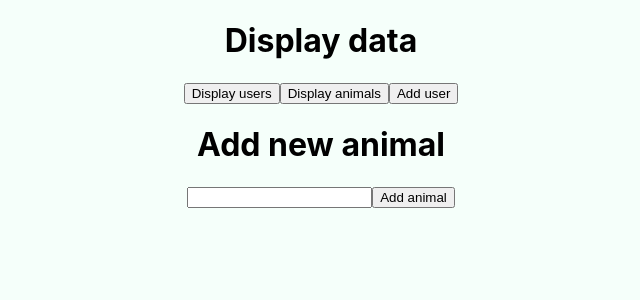
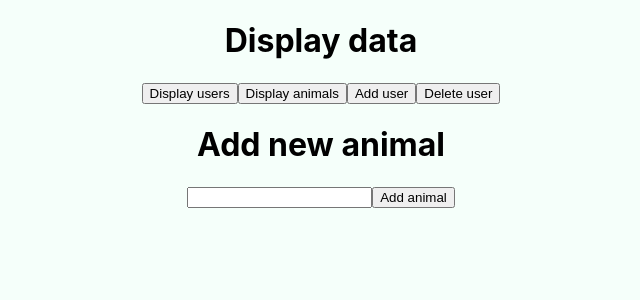
Before and after one commit to darkmatter999/express-with-react-app, a React (Create React App) app: page / in a window 1280 px wide. Shown: the top 300 px of the page, without its empty margins (319-959 px from the left). Built offline with nearby package versions, Linux system fonts and the light colour scheme.

Commit message:
DELETE Version 1 added

```diff
--- a/src/Components/Frontend/Frontend.js
+++ b/src/Components/Frontend/Frontend.js
@@ -9,6 +9,8 @@ class Frontend extends React.Component {
             displayUsers: false,
             displayAnimals: false,
             displayAddUser: false,
+            displayDeleteUser: false,
+            deleteInput: '',
             animalInput: '',
             userInput: ''
         }
@@ -22,7 +24,11 @@ class Frontend extends React.Component {
         this.addUser = this.addUser.bind(this);
         this.handleUserInputChange = this.handleUserInputChange.bind(this);
         this.displayAddUser = this.displayAddUser.bind(this);
-        this.toggleAddUserButton = this.toggleAddUserButton.bind(this)
+        this.toggleAddUserButton = this.toggleAddUserButton.bind(this);
+        this.toggleDeleteUserButton = this.toggleDeleteUserButton.bind(this);
+        this.deleteUser = this.deleteUser.bind(this);
+        this.handleDeleteUserChange = this.handleDeleteUserChange.bind(this);
+        this.displayDeleteUser = this.displayDeleteUser.bind(this)
     }
 
     toggleUsersButton() {
@@ -42,6 +48,17 @@ class Frontend extends React.Component {
             this.setState({displayAddUser: false})
         }
     }
+
+
+    toggleDeleteUserButton() {
+        if (this.state.displayDeleteUser === false) {
+            this.props.displayUsers()
+            this.setState({displayDeleteUser: true})
+        } else if (this.state.displayDeleteUser === true) {
+            this.setState({displayDeleteUser: false})
+        }
+    }
+
 
     toggleAnimalsButton() {
         if (this.state.displayAnimals === false) {
@@ -79,6 +96,20 @@ class Frontend extends React.Component {
         }
     }
 
+    displayDeleteUser() {
+        if (this.state.displayDeleteUser) {
+            return (
+                <div>
+                <form>
+                    <h1>Delete user</h1>
+                    <input className="input" value={this.state.deleteInput} onChange={(e) => {this.handleDeleteUserChange(e)}}></input>
+                    <button onClick={this.deleteUser} type='primary'>Delete user</button>
+                </form>
+                </div>
+            )
+        }
+    }
+
     displayAnimals() {
         if (this.state.displayAnimals) {
             return (
@@ -99,12 +130,20 @@ class Frontend extends React.Component {
         this.setState({userInput: event.target.value});
       }
 
+    handleDeleteUserChange(event) {
+        this.setState({deleteInput: event.target.value});
+      }
+
     addAnimal() {
         Backend.addAnimal(this.state.animalInput)
     }
 
     addUser() {
         Backend.addUser(this.state.userInput, this.props.users)
+    }
+
+    deleteUser() {
+        Backend.deleteUser(this.state.deleteInput)
     }
 
     render() {
@@ -116,6 +155,8 @@ class Frontend extends React.Component {
                 {this.displayAnimals()}
                 <button onClick={this.toggleAddUserButton}>Add user</button>
                 {this.displayAddUser()}
+                <button onClick={this.toggleDeleteUserButton}>Delete user</button>
+                {this.displayDeleteUser()}
                 <form>
                     <h1>Add new animal</h1>
                     <input className="input" value={this.state.animalInput} onChange={(e) => {this.handleAnimalInputChange(e)}}></input>
--- a/src/util/Backend.js
+++ b/src/util/Backend.js
@@ -28,7 +28,15 @@ const Backend = {
             'Content-Type': 'application/json',
           }, })
         .then(response => response.json())
-    }
+    },
+
+    deleteUser(input) {
+        return fetch('/users', {method: 'DELETE', body: JSON.stringify({input: {username: input}}),
+        headers: {
+            'Content-Type': 'application/json',
+          }, })
+        .then(response => response.json())
+    },
 }
 
 export default Backend;
```
